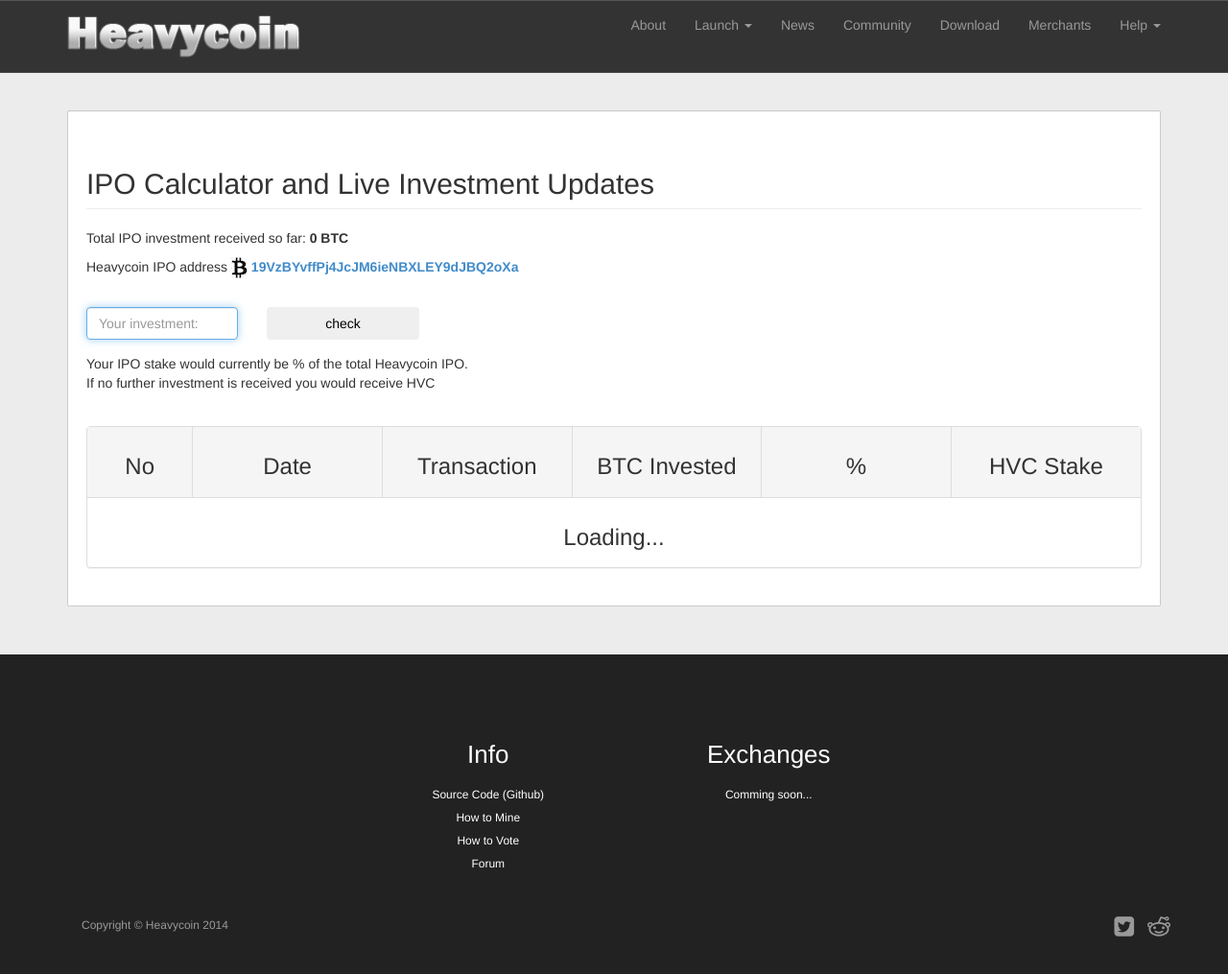
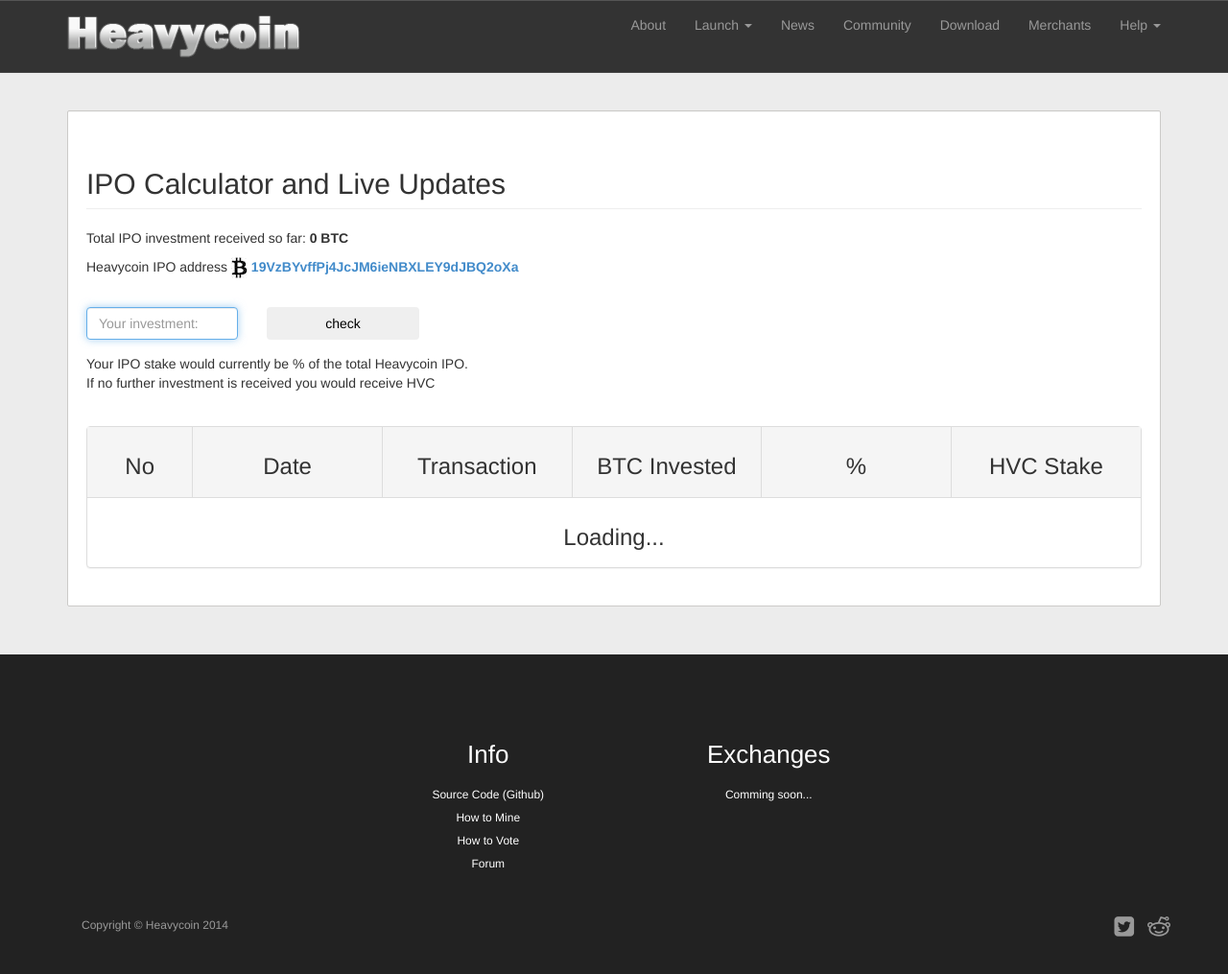
Before and after one commit to heavycoin/heavycoin.github.io, a Jekyll site: the page built from ipo-calculator.html, in a window 1280 px wide and 1096 px high. Shown: the top 1015 px of the window at 96% size. Built offline with Jekyll 4.4.1, drawn with Linux system fonts in a browser that asks for light colours; Markdown is read by kramdown in place of the engine named in the settings.

Commit message:
Minor update to title

```diff
--- a/ipo-calculator.html
+++ b/ipo-calculator.html
@@ -5,7 +5,7 @@
 ---
 <div class="container">
     <div class="well well-main">
-                <h2 class="page-header ">IPO Calculator and Live Investment Updates</h2>
+                <h2 class="page-header ">IPO Calculator and Live Updates</h2>
 
 <p>Total IPO investment received so far: <strong><span id="total_sold">0</span> BTC</strong></p>
 <p>Heavycoin IPO address <img src="images/btc.jpg" alt="฿"/> <strong><a href="http://blockchain.info/address/{{ site.HVCIPOAddr }}" target="_blank">{{ site.HVCIPOAddr }}</a></strong></p></br>
--- a/launch.html
+++ b/launch.html
@@ -90,7 +90,7 @@
       <li><strong>Cut-off date:</strong> Mon March 3rd 00:00 UTC</li>
       <li><strong>Heavycoin IPO address <img src="images/btc.jpg" alt="฿"/></strong> <a href="http://blockchain.info/address/{{ site.HVCIPOAddr }}" target="_blank"> {{ site.HVCIPOAddr }}</a></li>
       <li><strong>Total IPO investment received so far:</strong> <a href="ipo-calculator.html"><span id="total_sold">Loading...</span></a> BTC</li>
-      <li><strong><a href="ipo-calculator.html">IPO Calculator and Live Investment Updates</a></strong></li>
+      <li><strong><a href="ipo-calculator.html">IPO Calculator and Live Updates</a></strong></li>
     </ul>
 
     <p>
```
